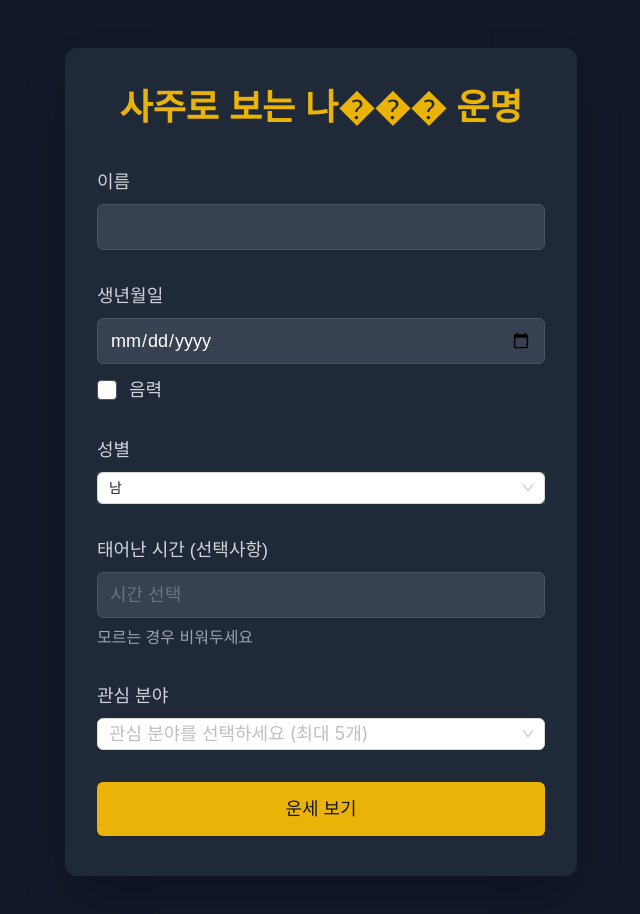
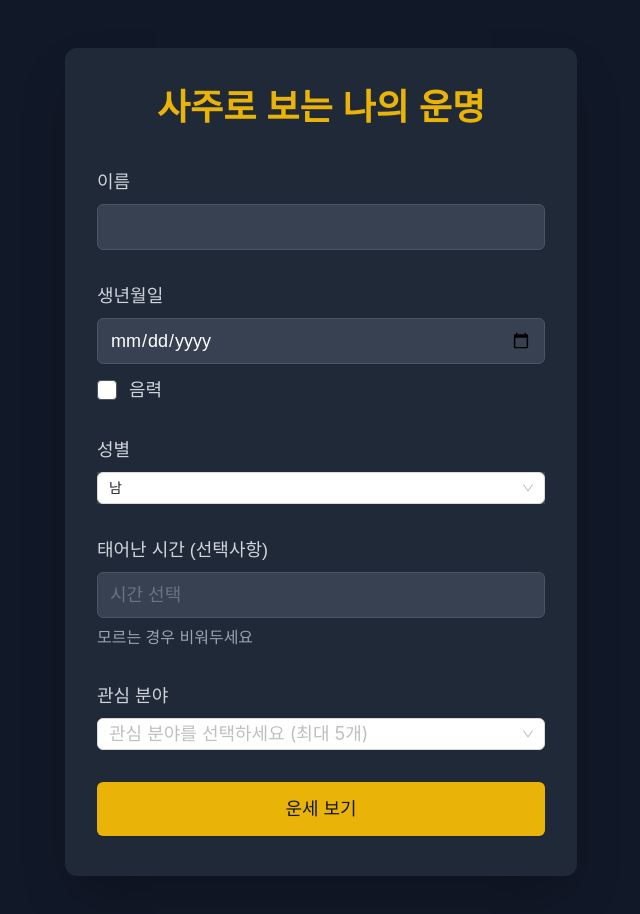
Before and after one commit to nohsangwoo/sajutell_with_gpt, a Next.js app: page / in a window 1280 px wide. Shown: the top 914 px of the page, without its empty margins (319-959 px from the left). Built offline with nearby package versions, Linux system fonts and the light colour scheme.

Commit message:
fix: 오타 수정

```diff
--- a/src/app/page.tsx
+++ b/src/app/page.tsx
@@ -210,7 +210,7 @@ export default function Home() {
             transition={{ type: "spring", stiffness: 300, damping: 20 }}
             className="text-4xl font-bold text-center text-yellow-500 mb-10"
           >
-            사주로 보는 나��� 운명
+            사주로 보는 나의 운명
           </motion.h1>
           <form onSubmit={handleSubmit} className="space-y-8">
             <motion.div variants={fadeInUp}>
```
